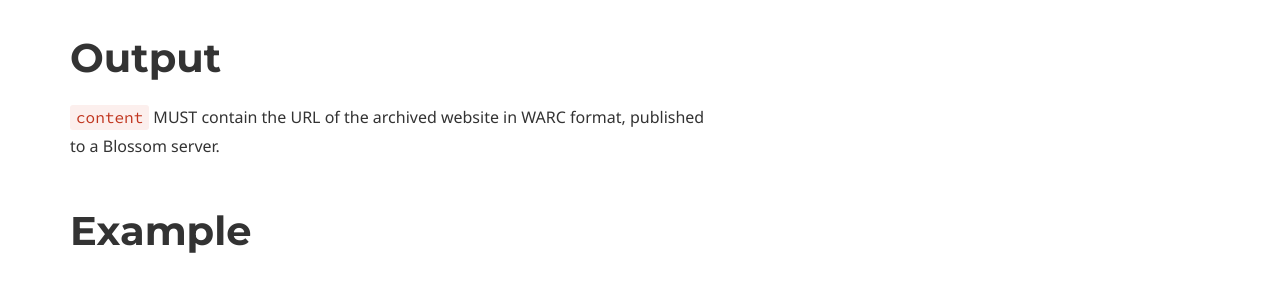
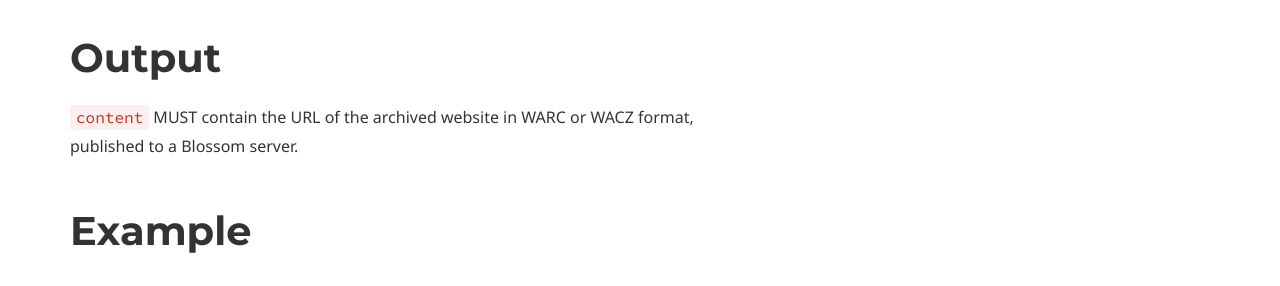
Before and after one commit to nostr-protocol/data-vending-machines, a Jekyll site: the page built from kinds/5904.md, in a window 1280 px wide and 1400 px high, scrolled down 609 px. Shown: the part 154-440 px from the top of the window. Built offline with Jekyll 4.4.1, drawn with Linux system fonts in a browser that asks for light colours; some web fonts are replaced.

Commit message:
also accept WACZ files.

```diff
--- a/kinds/5904.md
+++ b/kinds/5904.md
@@ -10,7 +10,7 @@ The website URL, normalized to exclude unnecessary query strings, hashes and wit
 
 # Output
 
-`content` MUST contain the URL of the archived website in WARC format, published to a Blossom server.
+`content` MUST contain the URL of the archived website in WARC or WACZ format, published to a Blossom server.
 
 # Example
 
@@ -45,6 +45,10 @@ The website URL, normalized to exclude unnecessary query strings, hashes and wit
     [
       "e",
       "<event-id-of-5904>"
+    ],
+    [
+      "t",
+      "wacz"
     ]
   ]
 }
```
